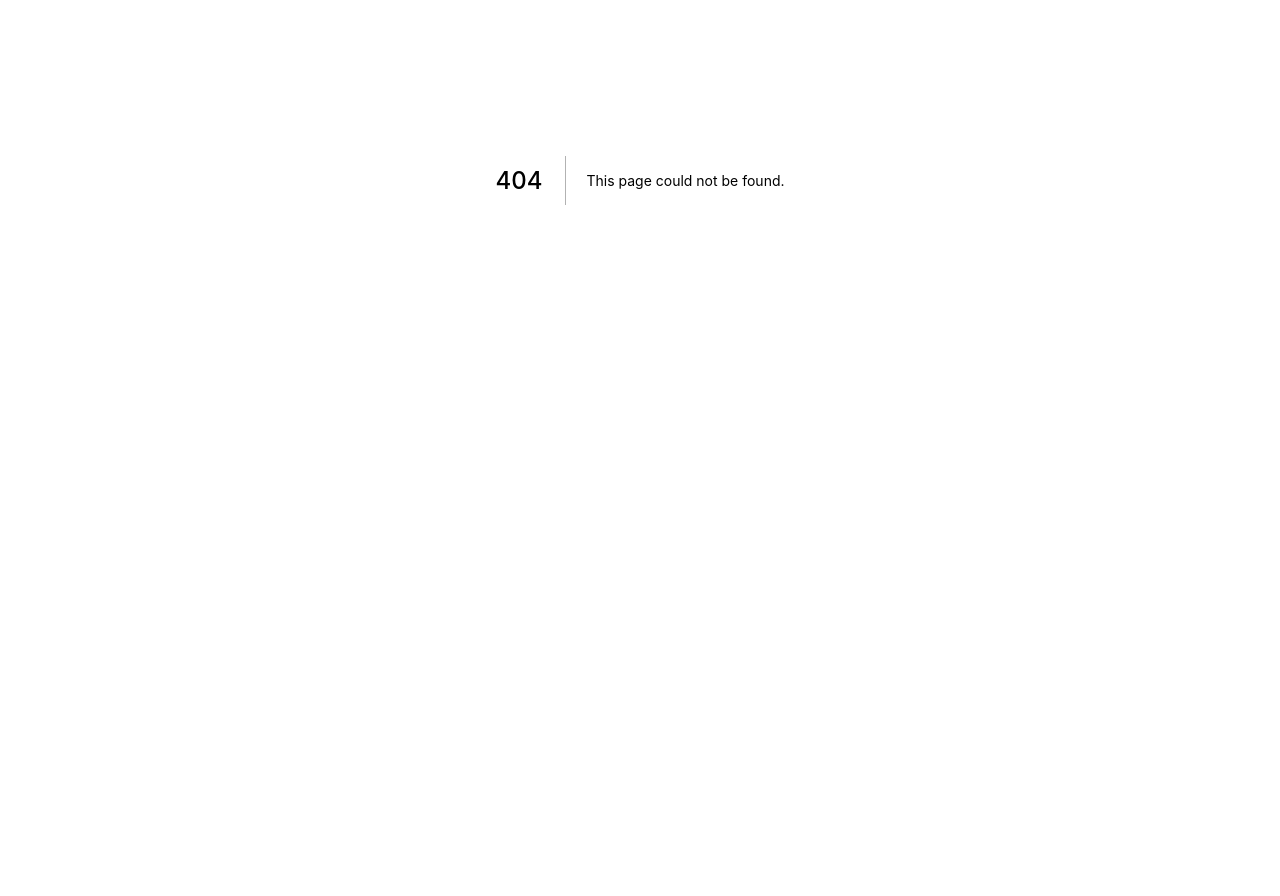
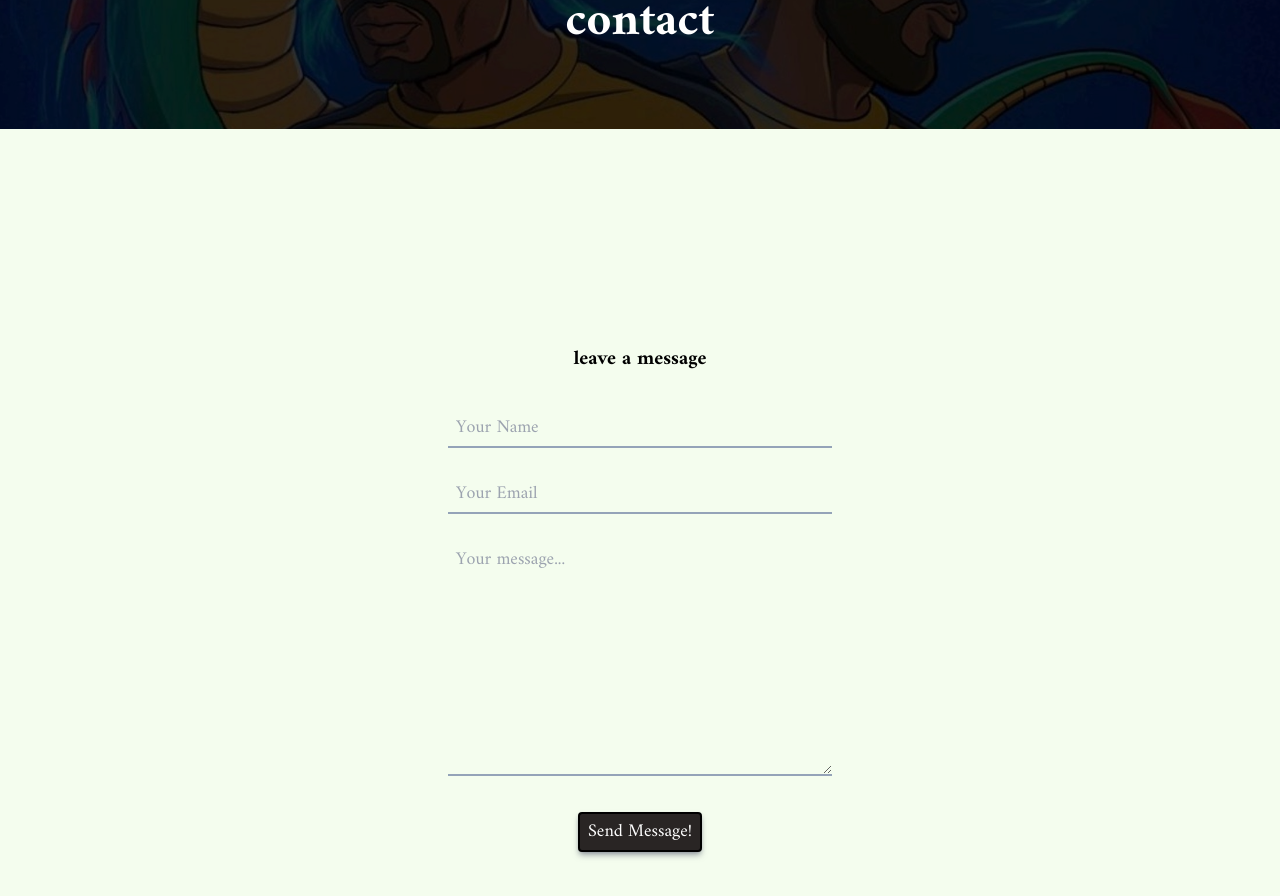
Before and after one commit to abu-git/psalmurai, a Next.js app: page /contact in a window 1280 px wide. Before the commit this address had no page. Shown: the part 220-1116 px from the top of the page. Before the commit the page ends 800 px from the top, so only its background shows below. Built offline with nearby package versions, Linux system fonts and the light colour scheme.

Commit message:
contact progress

```diff
--- /dev/null
+++ b/components/ContactContent.js
@@ -0,0 +1,115 @@
+import React, { useState } from 'react'
+import validator from 'validator'
+
+function ContactContent() {
+    const [name, setName] = useState('')
+    const [email, setEmail] = useState('')
+    const [message, setMessage] = useState('')
+
+    //Form validation error state
+    const [errors, setErrors] = useState({})
+
+    //success and failure states
+    const [success, setSuccess] = useState(false)
+    const [failure, setFailure] = useState(false)
+
+    const handleValidation = () => {
+        let tempErrors = {}
+        let isValid = true //default
+
+        if(validator.isEmpty(name)){
+            tempErrors['name'] = true
+            isValid = false
+        }else if(validator.isEmpty(email)){
+            tempErrors['email'] = true
+            isValid = false
+        }else if(validator.isEmail(email) === false){
+            tempErrors['emailValid'] = true
+            isValid = false
+        }else if(validator.isEmpty(message)){
+            tempErrors['message'] = true
+            isValid = false
+        }
+
+        setErrors({...tempErrors})
+        console.log('errors', errors)
+        return isValid
+    }
+
+    const handleSubmit = async (e) => {
+        e.preventDefault()
+
+        let isValid = handleValidation()
+
+        if(isValid){
+            const res = await fetch('/api/sendgrid', {
+                body: JSON.stringify({name: name, email: email, message: message}),
+                headers: {"Content-Type": "application/json"},
+                method: "POST"
+            })
+
+            const error = await res.json()
+            if(error.status !== 'Ok'){
+                console.log(error)
+                setFailure(true)
+                setSuccess(false)
+                return
+            }else{
+                setFailure(false)
+                setSuccess(true)
+            }
+        }
+    }
+
+    return (
+        <div className='bg-[#f4fdee] py-14 px-8 md:px-32 lg:px-72 md:mt-16 lg:mt-20 w-full'>
+            <h4 className='text-center font-bold text-black text-xl md:mt-[5vh] lg:mt-[17vh] pt-7'>leave a message</h4>
+
+            <div className='flex justify-center mt-9'>
+                <form className='w-96' onSubmit={handleSubmit}>
+                    {errors?.name && (
+                            <p className='text-red-500 my-2'>Name cannot be empty!</p>
+                    )}
+                    <input
+                        type='text'
+                        value={name}
+                        onChange={(e) => setName(e.target.value)}
+                        className="mb-7 appearance-none bg-transparent border-b-2 border-slate-400 w-full text-black  mr-3 py-1 px-2 text-lg focus:outline-none focus:border-black" placeholder="Your Name" aria-label="Full name"
+                    />
+
+                    {errors?.email && (
+                        <p className='text-red-500 my-2'>Email cannot be empty!</p>
+                    )}
+                    {errors?.emailValid && (
+                        <p className='text-red-500 my-2'>Please use valid email address!</p>
+                    )}
+                    <input
+                        type='text'
+                        value={email}
+                        onChange={(e) => setEmail(e.target.value)}
+                        className="mb-7 appearance-none bg-transparent border-b-2 border-slate-400 w-full text-black  mr-3 py-1 px-2 text-lg focus:outline-none focus:border-black" placeholder="Your Email" aria-label="Email"
+                    />
+
+                    {errors?.message && (
+                        <p className='text-red-500 mt-1'>Message cannot be empty!</p>
+                    )}
+                    <textarea
+                        value={message}
+                        onChange={(e) => setMessage(e.target.value)}
+                        rows='8'
+                        className="mb-7 appearance-none bg-transparent border-b-2 border-slate-400 w-full text-black text-lg mr-3 py-1 px-2 focus:outline-none focus:border-black" type="text" placeholder="Your message..." aria-label="Message"
+                    />
+
+                    {success === true && <p className='text-green-500 my-2'>Your Message has been sent!</p>}
+                    {failure === true && <p className='text-red-500 my-2'>There is probably a network issue. Please try again later!</p>}
+
+                    <div className='mb-4 flex justify-center'>
+                        <button className='bg-stone-800 hover:bg-black shadow-md hover:shadow-lg shadow-gray-500/60 hover:shadow-gray-500/70 border-2 border-black text-white text-semibold text-lg py-1 px-2 rounded'>Send Message!</button>
+                    </div>
+                </form>
+            </div>
+        </div>
+    )
+}
+
+export default ContactContent
--- a/components/RightVideo.js
+++ b/components/RightVideo.js
@@ -1,6 +1,8 @@
 import React from 'react'
 
+
 function RightVideo({title, content, embed}) {
+
     return (
         <div className='flex flex-col md:flex-row justify-center items-center py-16'>
             <div className='order-2 md:w-2/3'>
--- a/components/VideosContent.js
+++ b/components/VideosContent.js
@@ -6,6 +6,22 @@ import LeftVideo from './LeftVideo'
 function VideosContent() {
     return (
         <div className='bg-[#f4fdee] py-14 px-8 md:px-32 lg:px-72 md:mt-16 lg:mt-20 w-full'>
+            <LeftVideo title="Write About Now" embed="PhA47yFoSxE" content="Produced by Ogi Feel The Beat. Directed by Samuel Achema." />
+
+            <RightVideo title="Bushido Cheat Codes" embed="hkhw-MRC8N8" content="From the &quot;Enter the Double Dragon 2&quot; album. Produced by Teck Zilla. Directed by Samuel Achema. Courtesy Block20Studios and Str8 Buttah Productions." />
+
+            <LeftVideo title="Bar Code 02 - CELEBrATE" embed="" content="Bar Code is a brand new series of Live Performances/ Rehearsal sessions by Psalmurai. This is the 2nd episode of the series. &quot;CELEBrATE&quot; is produced by Psalmurai. Courtesy Block 20 Studios." />
+
+            <RightVideo title="Bar Code 01 - Samurai Dreams" embed="DWwLUP-InGc" content="Bar Code is a brand new series of Live Performances/ Rehearsal sessions by Psalmurai. This is the 1st episode of the series. &quot;Samurai Dreams&quot; is produced by Teck Zilla" />
+
+            <LeftVideo title="Intro" embed="db3fFwHHPWQ" content="From the &quot;Enter the Double Dragon 2&quot; album. Directed by Samuel Achema. Courtesy Block20Studios and Str8 Buttah Productions." />
+
+            <RightVideo title="CELEBrATE" embed="AHqcQaBXzN4" content="A freestyle video release for 2022" />
+
+            <LeftVideo title="Try" embed="h7UAVUpRQno" content="Try is the 8th song on Psalmurai's body of work &apos;Unknown Error&apos;. It was produced by Xblaze and features The Myth on the hook. The music video was also directed by The Myth and Psalmurai." />
+
+            <RightVideo title="Soul Calibre/Samurai Dreams" embed="rSKEg9PHNrU" content="Enter the Kung Fu-inspired world of Teck-Zilla & Psalmurai, the Lagos City-based duo who&apos;s bringing steady doses of heat in their new two-part video, &quot;Soul Calibre/Samurai Dreams&quot; abound with slick animated touches, footage from classic Kung Fu cinema, and shots of Teck showing off his hand-to-hand techniques in his Wushu Kwan gi. Courtesy Str8Buttah Productions." />
+
             <LeftVideo title="God Level" embed="pQBOc0C3EHk" content="Music Video for &apos;God Level&apos; from the the &apos;Enter the Double Dragon&apos; EP with Teck Zilla" />
 
             <RightVideo title="Here We Go" embed="N3EusGoprtE" content="A 2019 Music Video for &apos;Here We Go&apos; with producer and rapper Xblaze" />
--- /dev/null
+++ b/pages/api/sendgrid.js
@@ -0,0 +1,28 @@
+import sgMail from '@sendgrid/mail'
+
+sgMail.setApiKey(process.env.NEXT_PUBLIC_SENDGRID_API_KEY)
+
+async function sendEmail(req, res){
+    //console.log(process.env.NEXT_PUBLIC_SENDGRID_API_KEY)
+
+    try{
+        await sgMail.send({
+            to: 'abu.sammie@gmail.com',
+            from: '3310572@myuwc.ac.za',
+            subject: `From: ${req.body.name} with mail ${req.body.email}`,
+            text: req.body.message,
+        }).then(() => {
+            console.log("Email sent")
+            res.status(200).json({ status: 'Ok' })
+        }).catch((err) => {
+            console.error(err.body)
+            res.status(400).json({ error: err.message })
+        })
+    }catch(err){
+        console.log(err)
+        res.status(200).json({ error: '' })
+        return
+    }
+}
+
+export default sendEmail
--- /dev/null
+++ b/pages/contact.js
@@ -0,0 +1,41 @@
+import React from 'react'
+import Head from 'next/head'
+import Navigation from '@/components/Navigation'
+import MiniLanding from '@/components/MiniLanding'
+import ContactContent from '@/components/ContactContent'
+import Footer from '@/components/Footer'
+
+function Contact() {
+    return (
+        <>
+            <Head>
+                <title>Psalmurai | Contact</title>
+                <meta name="description" content="Psalmurai | Official Website" />
+                <meta property='og:description' content="Leave a message" />
+                <meta  property='og:image' itemProp="image" content='https://res.cloudinary.com/dbqn6vejg/image/upload/v1687630239/metaContact_uaebej.jpg'/>
+                <meta  property='og:image:secure_url' content='https://res.cloudinary.com/dbqn6vejg/image/upload/v1687630239/metaContact_uaebej.jpg'/>
+                <meta property="og:url" content="https://psalmurai.vercel.app/contact" />
+                <meta property="og:image:width" content="2024" />
+                <meta property="og:image:height" content="1012" />
+                <meta property="og:type" content="website" />
+
+                <meta property='twitter:card' content='summary_large_image' />
+                <meta property='twitter:title' content="Psalmurai | Contact" />
+                <meta property='twitter:image' content='https://res.cloudinary.com/dbqn6vejg/image/upload/v1687630239/metaContact_uaebej.jpg' />
+                <meta name="twitter:creator" content="@reachmhp"/>
+                <link rel="apple-touch-icon" sizes="180x180" href="/apple-touch-icon.png" />
+                <link rel="icon" type="image/png" sizes="32x32" href="/favicon-32x32.png" />
+                <link rel="icon" type="image/png" sizes="16x16" href="/favicon-16x16.png" />
+                <meta name="viewport" content="width=device-width, initial-scale=1" />
+                <link rel="icon" href="/favicon.ico" />
+            </Head>
+            <main>
+                <Navigation />
+                <MiniLanding header="contact" />
+                <ContactContent />
+            </main>
+        </>
+    )
+}
+
+export default Contact
```
Also changed, not shown: public/metaContact.jpg.
